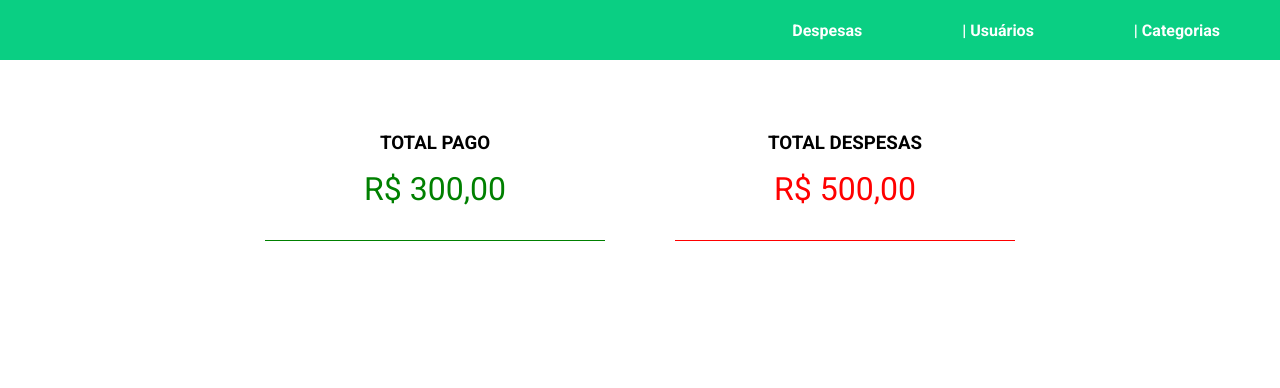
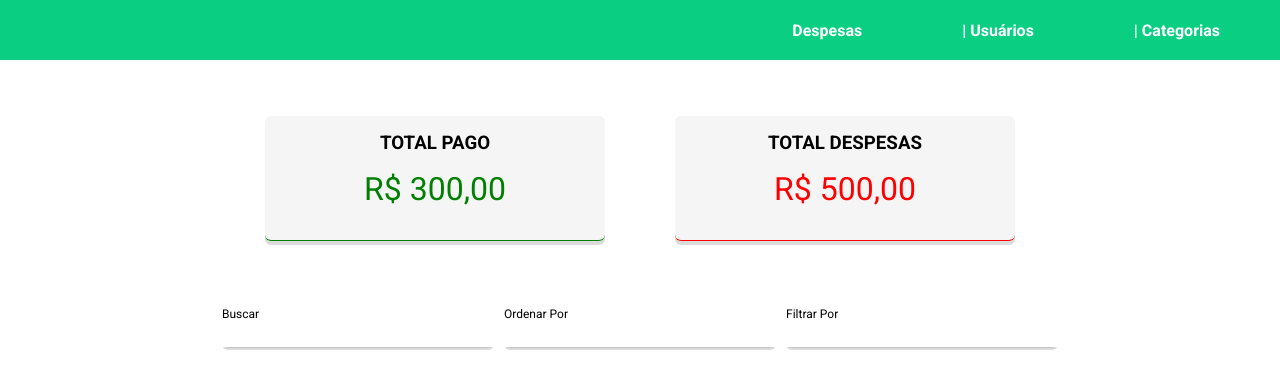
Before and after one commit to PRCatarino/projeto-sistema-de-despesas, a React (Vite) app: page / in a window 1280 px wide. Shown: the top 388 px of the page. Built offline with nearby package versions, Linux system fonts and the light colour scheme.

Commit message:
Implementando CSS

```diff
--- a/src/App.jsx
+++ b/src/App.jsx
@@ -1,5 +1,6 @@
 import Header from "./components/header";
 import TotalSection from "./components/section";
+import MainTable from "./components/main";
 
 
 function App() {
@@ -12,6 +13,9 @@ function App() {
       <section>
         <TotalSection />
       </section>
+      <main>
+        <MainTable />
+      </main>
 
     </div>
   )
--- /dev/null
+++ b/src/components/main/index.jsx
@@ -0,0 +1,22 @@
+import './main.css'
+
+function MainTable() {
+    return (
+        <main className='field-search'>
+            <div className='input-search'>
+                <label htmlFor="">Buscar</label>
+                <input type="text"  />
+            </div>
+            <div className='input-search'>
+                <label htmlFor="">Ordenar Por</label>
+                <input type="text"  />
+            </div>
+            <div className='input-search'>
+                <label htmlFor="">Filtrar Por</label>
+                <input type="text"  />
+            </div>
+        </main>
+    )
+}
+
+export default MainTable;
--- /dev/null
+++ b/src/components/main/main.css
@@ -0,0 +1,26 @@
+
+
+.field-search {
+    display: flex;
+    justify-content: center;
+    margin-top: 50px;
+    gap: 10px;
+}
+
+.input-search {
+    display: flex;
+    flex-direction: column;
+    width: 272px;
+    border-bottom: 1px solid rgba(128, 128, 128, 0.459);
+    box-shadow: 0 2px rgba(128, 128, 128, 0.281);
+    border-radius: 6px;
+}
+
+.input-search label {
+    font-size: 12px;
+}
+
+.input-search input {
+    width: 272px;
+    height: 24px;
+}
--- a/src/components/section/TotalSection.css
+++ b/src/components/section/TotalSection.css
@@ -15,10 +15,13 @@
     flex-direction: column;
     box-sizing: border-box;
     text-align: center;
+    background-color: whitesmoke;
     padding: 16px;
     gap: 16px;
     height: 125px;
     width: 340px;
+    box-shadow: 0 4px rgba(128, 128, 128, 0.281);
+    border-radius: 6px;
 }
 
 .total-pay {
```
